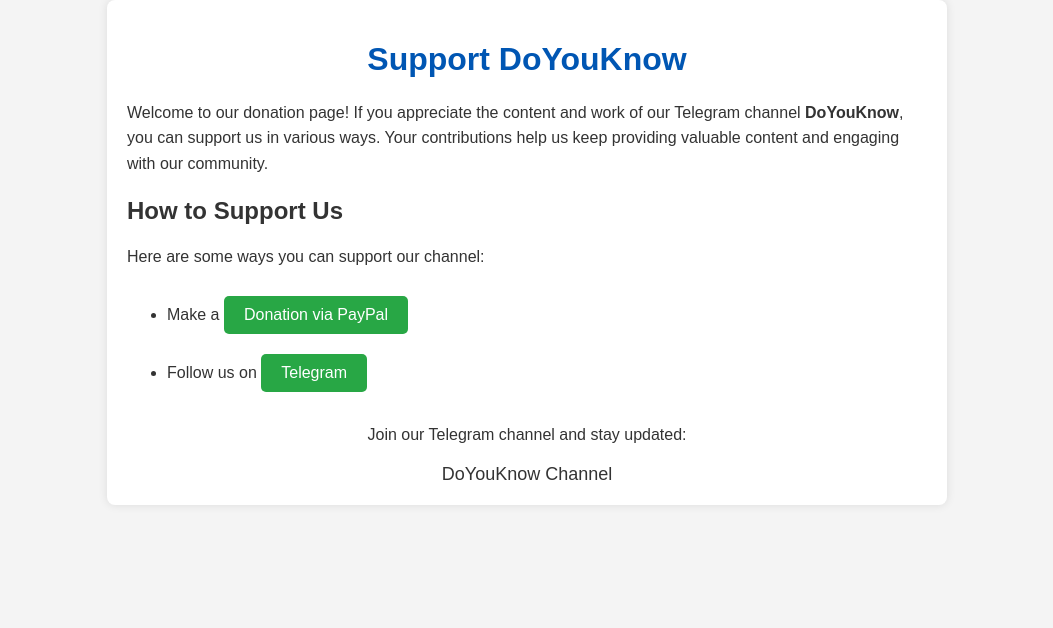
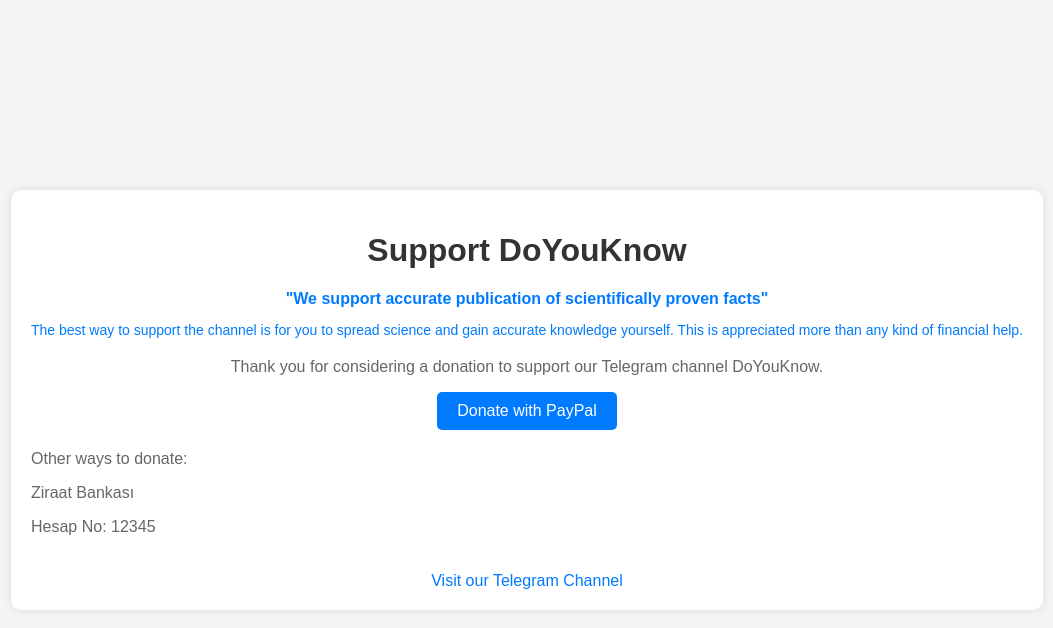
Before and after one commit to ariahanii/SupportDoYouKnow, a plain HTML site: page index.html in a window 1280 px wide. Shown: the whole page, without its empty margins (113-1166 px from the left). Drawn offline with Linux system fonts and the light colour scheme.

Commit message:
modification to add ziraat

```diff
--- a/index.html
+++ b/index.html
@@ -3,81 +3,87 @@
 <head>
     <meta charset="UTF-8">
     <meta name="viewport" content="width=device-width, initial-scale=1.0">
-    <title>Support DoYouKnow</title>
+    <title>Donate to DoYouKnow</title>
     <style>
         body {
             font-family: Arial, sans-serif;
             margin: 0;
             padding: 0;
             background-color: #f4f4f4;
+            display: flex;
+            justify-content: center;
+            align-items: center;
+            height: 100vh;
+        }
+        .container {
+            background-color: white;
+            padding: 20px;
+            border-radius: 10px;
+            box-shadow: 0 0 10px rgba(0, 0, 0, 0.1);
+            text-align: center;
+        }
+        h1 {
             color: #333;
         }
-        .container {
-            max-width: 800px;
-            margin: 0 auto;
-            padding: 20px;
-            background: #fff;
-            border-radius: 8px;
-            box-shadow: 0 0 10px rgba(0,0,0,0.1);
+        p {
+            color: #666;
         }
-        header {
-            text-align: center;
+        .motto {
+            color: #007bff;
+            font-weight: bold;
+            margin-bottom: 10px;
+        }
+        .support-message {
+            color: #007bff;
+            font-size: 14px;
             margin-bottom: 20px;
         }
-        h1 {
-            color: #0056b3;
-        }
-        p {
-            line-height: 1.6;
-        }
-        .btn {
-            display: inline-block;
+        .donate-button {
+            background-color: #007bff;
+            color: white;
             padding: 10px 20px;
-            margin: 10px 0;
             border: none;
             border-radius: 5px;
-            color: #fff;
-            background-color: #28a745;
-            text-decoration: none;
+            cursor: pointer;
             font-size: 16px;
         }
-        .btn:hover {
-            background-color: #218838;
+        .donate-button:hover {
+            background-color: #0056b3;
         }
-        .social {
-            text-align: center;
+        .telegram-link {
             margin-top: 20px;
-        }
-        .social a {
             display: inline-block;
-            margin: 0 10px;
-            font-size: 18px;
-            color: #333;
+            color: #007bff;
             text-decoration: none;
         }
-        .social a:hover {
-            color: #0056b3;
+        .telegram-link:hover {
+            text-decoration: underline;
+        }
+        .bank-details {
+            margin-top: 20px;
+            text-align: left;
+            font-size: 16px;
         }
     </style>
 </head>
 <body>
     <div class="container">
-        <header>
-            <h1>Support DoYouKnow</h1>
-        </header>
-        <p>Welcome to our donation page! If you appreciate the content and work of our Telegram channel <strong>DoYouKnow</strong>, you can support us in various ways. Your contributions help us keep providing valuable content and engaging with our community.</p>
-
-        <h2>How to Support Us</h2>
-        <p>Here are some ways you can support our channel:</p>
-        <ul>
-            <li>Make a <a href="https://www.paypal.com/donate?hosted_button_id=YOUR_BUTTON_ID" class="btn" target="_blank">Donation via PayPal</a></li>
-            <li>Follow us on <a href="https://t.me/Razcom" class="btn" target="_blank">Telegram</a></li>
-        </ul>
-
-        <div class="social">
-            <p>Join our Telegram channel and stay updated:</p>
-            <a href="https://t.me/Razcom" target="_blank">DoYouKnow Channel</a>
+        <h1>Support DoYouKnow</h1>
+        <p class="motto">"We support accurate publication of scientifically proven facts"</p>
+        <p class="support-message">The best way to support the channel is for you to spread science and gain accurate knowledge yourself. This is appreciated more than any kind of financial help.</p>
+        <p>Thank you for considering a donation to support our Telegram channel DoYouKnow.</p>
+        <form action="https://www.paypal.com/donate" method="post" target="_top">
+            <input type="hidden" name="business" value="YOUR_PAYPAL_EMAIL">
+            <input type="hidden" name="item_name" value="Support DoYouKnow Telegram Channel">
+            <input type="hidden" name="currency_code" value="USD">
+            <button type="submit" class="donate-button">Donate with PayPal</button>
+        </form>
+        <div class="bank-details">
+            <p>Other ways to donate:</p>
+            <p>Ziraat Bankası</p>
+            <p>Hesap No: 12345</p>
         </div>
+        <a href="https://t.me/Razcom" class="telegram-link">Visit our Telegram Channel</a>
     </div>
 </body>
 </html>
```
